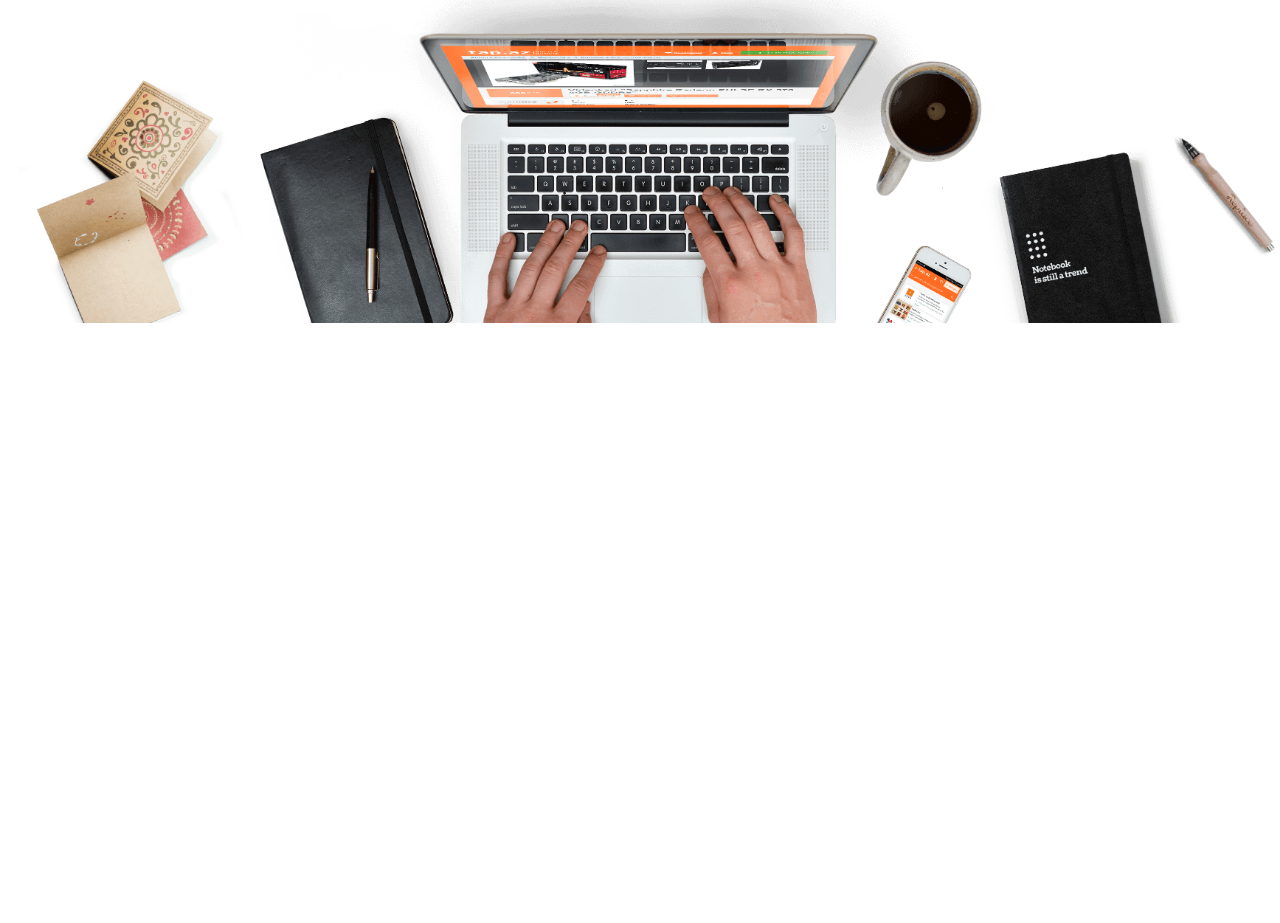
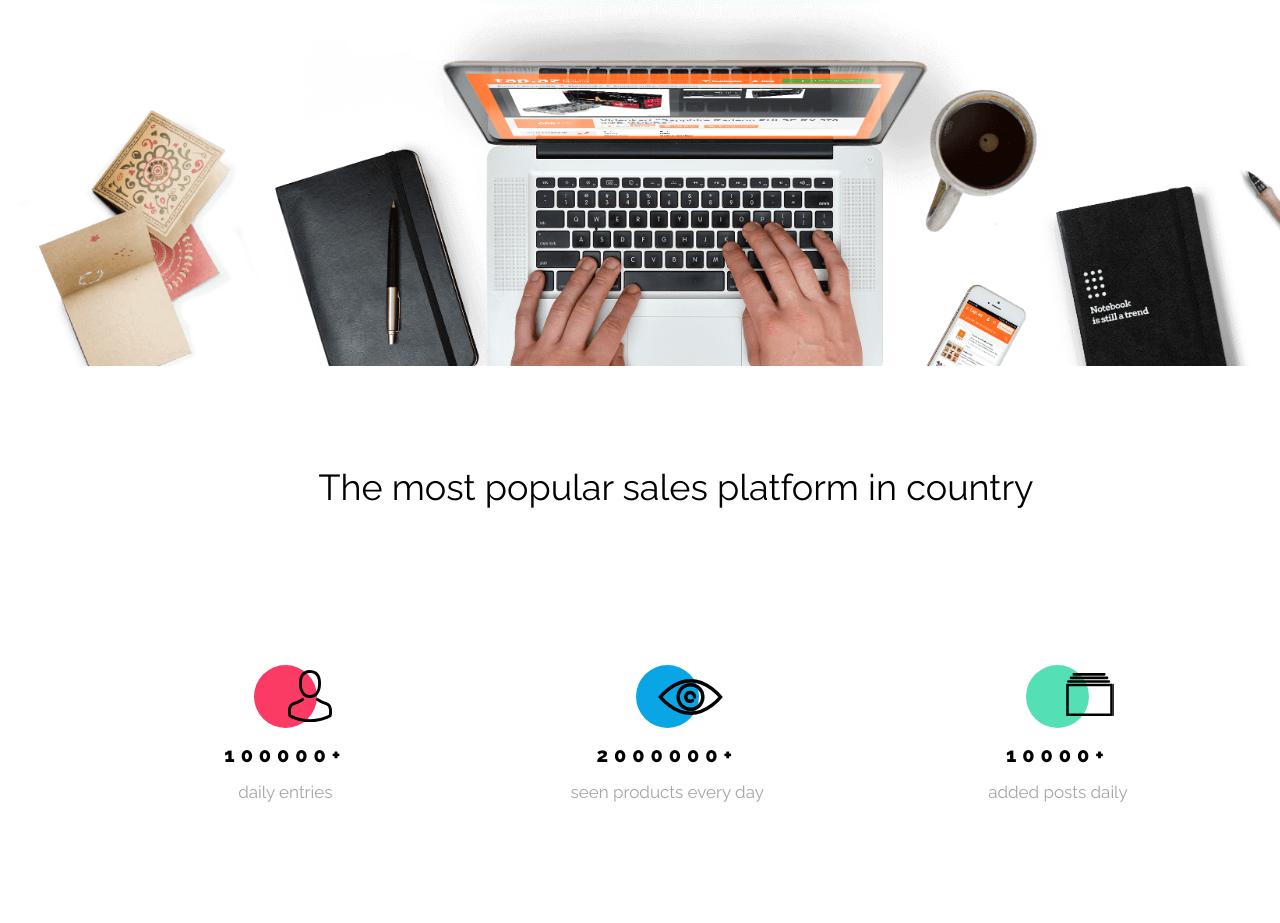
Before and after one commit to luckiMoH/BestShop, a plain HTML site: page index.html in a window 1280 px wide. Shown: the part 419-1342 px from the top of the page. Before the commit the page ends 800 px from the top, so only its background shows below. Drawn offline with nearby package versions, Linux system fonts and the light colour scheme.

Commit message:
opening section corrected + statistics section created and styled

```diff
--- a/css/styles.css
+++ b/css/styles.css
@@ -62,14 +62,13 @@ header {
 .main {
     width: 100%;
 }
-.main__container {
-    width: 100%;
+.opening__section {
     display: flex;
     flex-direction: column;
     align-items: center;
     justify-content: space-around;
 }
-.main__element > h1 {
+.opening__element > h1 {
     text-align: center;
     font: normal normal normal 49px/57px Raleway;
     letter-spacing: 0;
@@ -77,15 +76,15 @@ header {
     opacity: 1;
     margin-top: 130px;
 }
-.main__element > p {
+.opening__element > p {
     text-align: center;
     font: normal normal normal 16px/22px Open Sans;
     letter-spacing: 0;
     color: #000000;
     opacity: 1;
-    margin: 20px 0 38px 0;
+    margin: 20px 0 60px 0;
 }
-.main__element > a {
+.opening__element > a {
     text-align: center;
     font: normal normal bold 16px/22px Open Sans;
     letter-spacing: 0;
@@ -96,6 +95,107 @@ header {
     border-radius: 40px;
     padding: 22px 157px;
 }
-.main__img {
+.opening__img {
     max-width: 100%;
 }
+.statistics__section {
+    display: flex;
+    flex-direction: column;
+    align-items: center;
+}
+.statistics__element {
+    width: 100%;
+    display: flex;
+    justify-content: space-around;
+    flex-grow: 1;
+}
+.ellipse2 {
+    height: 63px;
+    width: 63px;
+    background: #FB3B64 0 0 no-repeat padding-box;
+    opacity: 1;
+    border-radius: 50%;
+}
+.ellipse1 {
+    height: 63px;
+    width: 63px;
+    background: #08A6E4 0 0 no-repeat padding-box;
+    opacity: 1;
+    border-radius: 50%;
+}
+.ellipse3 {
+    height: 63px;
+    width: 63px;
+    background: #55DFB4 0 0 no-repeat padding-box;
+    opacity: 1;
+    border-radius: 50%;
+}
+.statistics__module__logo {
+    position: relative;
+}
+.person {
+    background-image: url("../images/Person.svg");
+    background-size: contain;
+    background-repeat: no-repeat;
+    height: 52px;
+    width: 44px;
+    position: absolute;
+    bottom: 6px;
+    left: 34px;
+}
+.eye {
+    background-image: url("../images/Eye.svg");
+    background-size: contain;
+    background-repeat: no-repeat;
+    height: 37px;
+    width: 65px;
+    position: absolute;
+    bottom: 12px;
+    left: 22px;
+}
+.catalog {
+    background-image: url("../images/Catalog.svg");
+    background-size: contain;
+    height: 43px;
+    width: 48px;
+    position: absolute;
+    bottom: 12px;
+    left: 40px;
+}
+.statistics__element {
+    display: flex;
+    justify-content: space-evenly;
+}
+.statistics__element__module {
+    display: flex;
+    flex-direction: column;
+    justify-content: space-evenly;
+    align-items: center;
+    margin-top: 142px;
+    margin-bottom: 121px;
+}
+.statistics__element__module > div {
+    margin-top: 15px;
+}
+.statistics__element > h2 {
+    text-align: center;
+    font: normal normal normal 36px/42px Raleway;
+    letter-spacing: 0;
+    color: #000000;
+    opacity: 1;
+    margin-top: 100px;
+}
+.statistics__module__integer {
+    text-align: center;
+    font: normal normal 800 20px/24px Raleway;
+    letter-spacing: 5.96px;
+    color: #000000;
+    opacity: 1;
+}
+.statistics__module__string {
+    text-align: center;
+    font: normal normal normal 17px/20px Raleway;
+    letter-spacing: 0px;
+    color: #A5A5A5;
+    opacity: 1;
+}
--- a/index.html
+++ b/index.html
@@ -27,12 +27,42 @@
     </div>
 </header>
 <main class="main">
-    <div class="main__container container">
-        <div class="main__element"><h1>Sell More!</h1></div>
-        <div class="main__element"><p>Open shop on our platform and increase your sales</p></div>
-        <div class="main__element"><a href="#" class="main__link">Open your shop</a></div>
-        <div class="main__element"><img class="main__img" src="images/Background.png" alt="background"></div>
-    </div>
+    <section class="opening__section container">
+        <div class="opening__element"><h1>Sell More!</h1></div>
+        <div class="opening__element"><p>Open shop on our platform and increase your sales</p></div>
+        <div class="opening__element"><a href="#" class="opening__link">Open your shop</a></div>
+        <div class="opening__element"><img class="opening__img" src="images/Background.png" alt="background"></div>
+    </section>
+
+    <section class="statistics__section container">
+        <div class="statistics__element"><h2>The most popular sales platform in country</h2></div>
+        <div class="statistics__element">
+            <div class="statistics__element__module">
+                <div class="statistics__module__logo">
+                    <div class="ellipse2"></div>
+                    <div class="person"></div>
+                </div>
+                <div class="statistics__module__integer"><p>100000+</p></div>
+                <div class="statistics__module__string"><p>daily entries</p></div>
+            </div>
+            <div class="statistics__element__module">
+                <div class="statistics__module__logo">
+                    <div class="ellipse1"></div>
+                    <div class="eye"></div>
+                </div>
+                <div class="statistics__module__integer"><p>2000000+</p></div>
+                <div class="statistics__module__string"><p>seen products every day</p></div>
+            </div>
+            <div class="statistics__element__module">
+                <div class="statistics__module__logo">
+                    <div class="ellipse3"></div>
+                    <div class="catalog"></div>
+                </div>
+                <div class="statistics__module__integer"><p>10000+</p></div>
+                <div class="statistics__module__string"><p>added posts daily</p></div>
+            </div>
+        </div>
+    </section>
 </main>
 
 </body>
```
